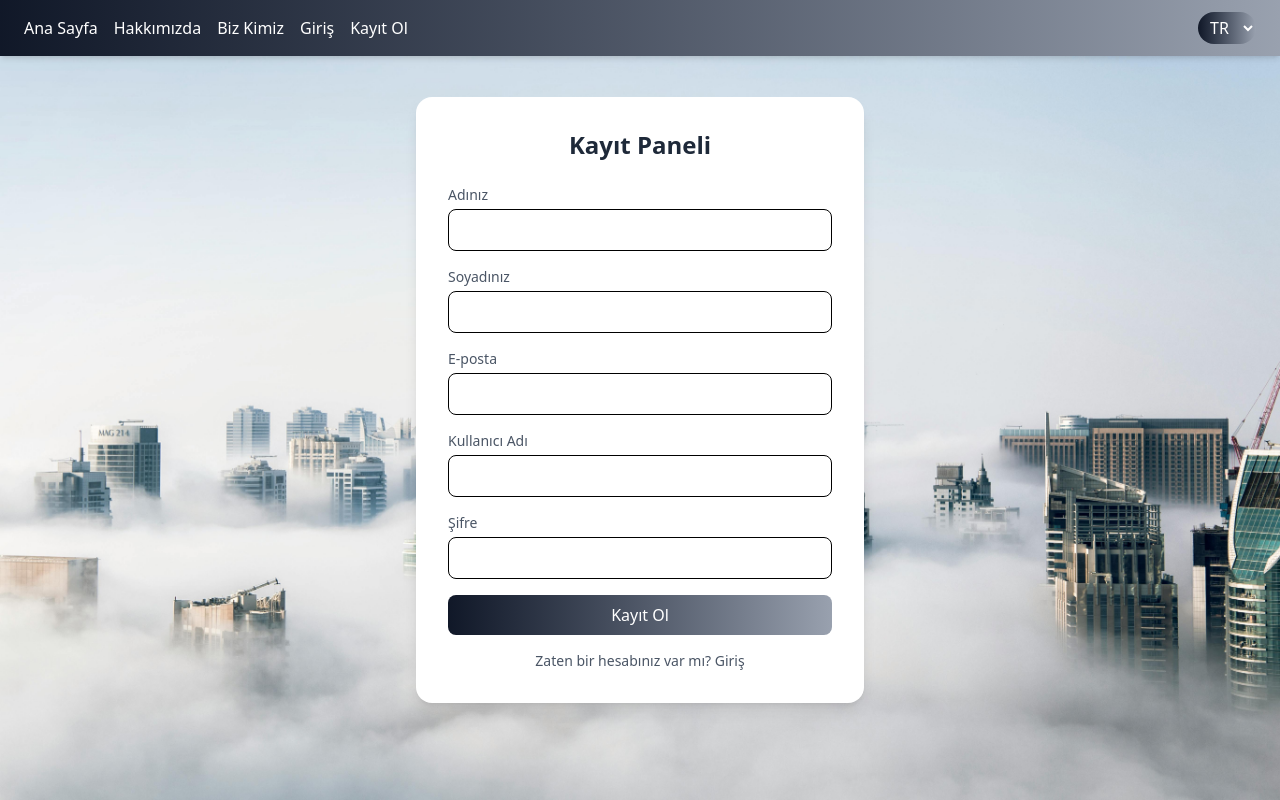
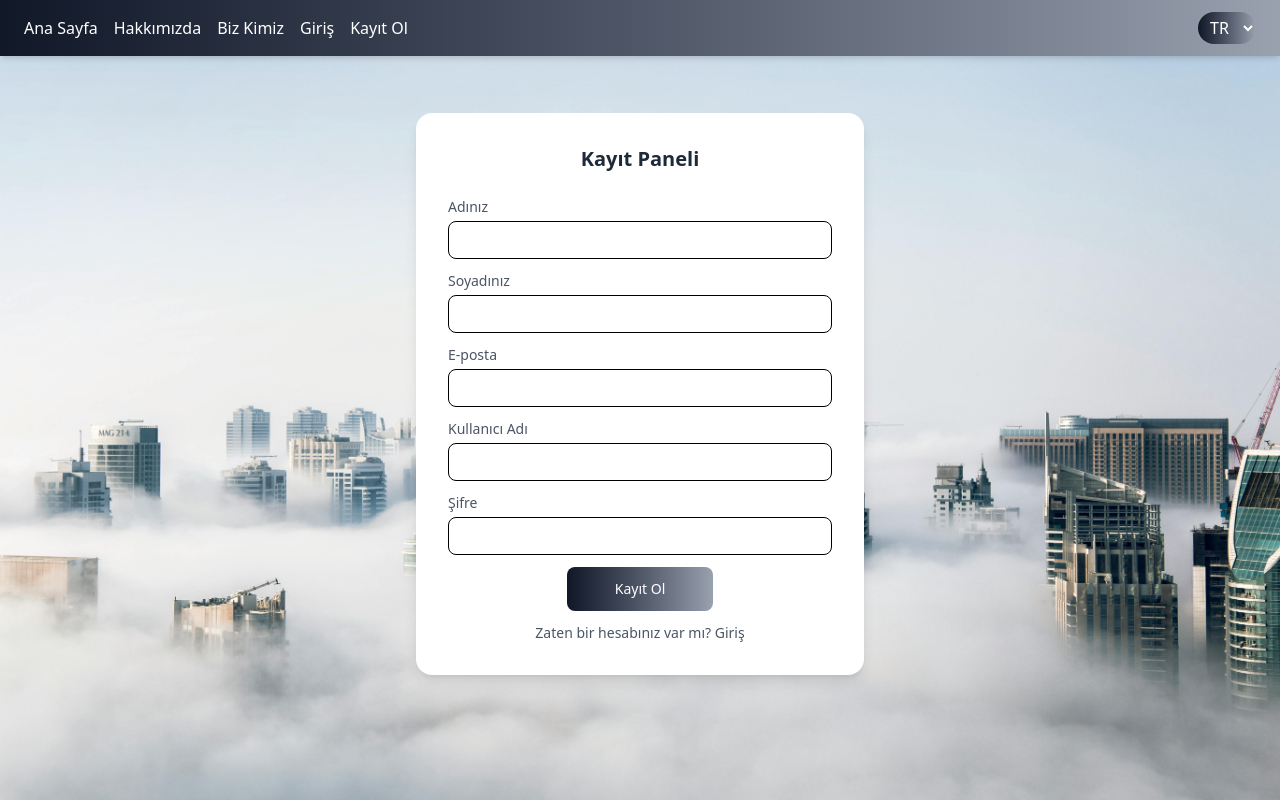
Before and after one commit to IREMG0KCE/LoginSignupProject-React, a React (Vite) app: page /signup in a window 1280 px wide. Built offline with nearby package versions, Linux system fonts and the light colour scheme.

Commit message:
authorization

```diff
--- a/src/App.jsx
+++ b/src/App.jsx
@@ -14,7 +14,8 @@ import AuthPage from "./pages/auth";
 import { ToastContainer } from "react-toastify";
 import "react-toastify/dist/ReactToastify.css";
 import UserRegister from "./pages/userRegister";
-
+import ProtectedAdminRoute from "./components/AdminRoute";
+import AdminLayout from "./adminLayouts/dashboard";
 function App() {
   return (
     <>
@@ -33,16 +34,16 @@ function App() {
 
         {/* Private Layout (dashboard) */}
      {/* Private Layout (dashboard) */}
-<Route element={<Dashboard />}>
-  <Route path="/adminLayouts/dashboard" element={<div>Dashboard ana sayfa</div>} />
-  <Route path="/profil" element={<div>Profil sayfası</div>} />
-  <Route path="/musteriler" element={<Customers />} /> {/* <-- burası */}
-  <Route path="/hakkimda" element={<div>Hakkımda sayfası</div>} />
-  <Route path="/auth" element={<AuthPage />} />
-  <Route path="/customers/update/:id" element={<CustomerUpdate />} />
-  <Route path="/UserRegister" element={<UserRegister />} />
+<Route element={<ProtectedAdminRoute />}>
+  <Route path="/admin/dashboard" element={<AdminLayout />} />
+  <Route path="/admin/profil" element={<div>Profil sayfası</div>} />
+  <Route path="/admin/musteriler" element={<Customers />} />
+  <Route path="/admin/hakkimda" element={<div>Hakkımda sayfası</div>} />
+  <Route path="/admin/auth" element={<AuthPage />} />
+  <Route path="/admin/customers/update/:id" element={<CustomerUpdate />} />
+  <Route path="/admin/userregister" element={<UserRegister />} />
+</Route>
 
-</Route>
 
 
         {/* 404 */}
--- a/src/adminLayouts/dashboard.jsx
+++ b/src/adminLayouts/dashboard.jsx
@@ -30,9 +30,10 @@ const Dashboard = () => {
     headers: { Authorization: `Bearer ${token}` },
   })
     .then((res) => res.json())
-      .then((data) => setUser(data))
+    .then((data) => setUser(data)) // sadece UI (Navbar vs.) için
     .catch((err) => console.error(err));
 }, []);
+
 
   return (
     <div className="flex min-h-screen">
--- /dev/null
+++ b/src/components/AdminRoute.jsx
@@ -0,0 +1,11 @@
+import { Navigate, Outlet } from "react-router-dom";
+
+export default function AdminRoute() {
+  const user = JSON.parse(localStorage.getItem("user"));
+
+  if (!user || user.role?.toLowerCase() !== "admin") {
+    return <Navigate to="/Login" replace />; // admin değilse login sayfasına yönlendir
+  }
+
+  return <Outlet />; // adminse nested route’ları göster
+}
--- a/src/components/Login.jsx
+++ b/src/components/Login.jsx
@@ -26,12 +26,11 @@ function Login() {
 
     const data = await res.json();
 
-    if (res.status === 200) {
-      localStorage.setItem('token', data.token);
-      toast.success("Giriş başarılı!");
-       navigate('/adminLayouts/dashboard');
-
-    } else {
+ if (res.status === 200) {
+  localStorage.setItem('token', data.token);           // token
+  localStorage.setItem('user', JSON.stringify(data.user)); // user bilgisi
+  navigate('/admin/dashboard');                        // admin dashboard’a yönlendir
+} else {
       toast.error("Hatalı giriş!");
     }
   } catch (err) {
@@ -75,7 +74,7 @@ function Login() {
 
           <button
             type="submit"
-            className="w-full py-2 bg-gradient-to-r from-gray-900 to-gray-400 text-white rounded-lg hover:from-gray-700 hover:to-blue-300 transition"
+            className="px-12 py-3 bg-gradient-to-r from-gray-900 to-gray-400 text-white rounded-lg hover:from-gray-700 hover:to-blue-300 transition text-sm mx-auto block"
           >
             {t("Login")}
           </button>
--- a/src/components/Signup.jsx
+++ b/src/components/Signup.jsx
@@ -1,9 +1,10 @@
 import React, { useState } from 'react';
-import { Link } from 'react-router-dom';
+import { Link, useNavigate } from 'react-router-dom';
 import { useTranslation } from 'react-i18next';
-
+import { toast } from 'react-toastify';
 function Signup() {
   const { t } = useTranslation();
+ const navigate = useNavigate();
 
   // Form state
   const [name, setName] = useState('');
@@ -26,59 +27,105 @@ function Signup() {
       const data = await res.json();
 
       if (res.status === 201) {
-        alert('Kayıt başarılı!');
-        // opsiyonel: sayfayı login sayfasına yönlendir
+           toast.success("Kayıt başarılı!");
+            navigate('/Login');
       } else {
-        alert('Kayıt başarısız: ' + data.error);
+          toast.error('Kayıt başarısız: ' + data.error);
       }
     } catch (err) {
       console.error(err);
-      alert('Sunucu hatası!');
+        toast.error('Sunucu hatası!');
     }
   };
 
   return (
-    <div className="flex items-center justify-center min-h-screen bg-transparent">
-      <div className="w-full max-w-md bg-white p-8 rounded-2xl shadow-lg">
-        <h3 className="text-2xl font-bold text-center text-gray-800 mb-6">{t("Signup Panel")}</h3>
-        <form className="space-y-4" onSubmit={handleSubmit}>
+   <div className="flex items-center justify-center min-h-[calc(100vh-80px)] bg-transparent px-4 pt-17">
+  <div className="w-full max-w-sm sm:max-w-md bg-white p-6 sm:p-8 rounded-2xl shadow-lg">
+    <h3  className="text-xl font-bold text-center text-gray-800 mb-6">
+      {t("Signup Panel")}
+    </h3>
+
+    <form className="space-y-3" onSubmit={handleSubmit}>
       <div>
-            <label className="block text-sm font-medium text-gray-600 mb-1">{t("Name")}</label>
-            <input type="text" value={name} onChange={e => setName(e.target.value)}
-              className="w-full px-4 py-2 border rounded-lg focus:outline-none focus:ring-1 focus:ring-blue-500 focus:border-blue-500 transition"/>
-          </div>
-          <div>
-            <label className="block text-sm font-medium text-gray-600 mb-1">{t("Surname")}</label>
-            <input type="text" value={surname} onChange={e => setSurname(e.target.value)}
-              className="w-full px-4 py-2 border rounded-lg focus:outline-none focus:ring-1 focus:ring-blue-500 focus:border-blue-500 transition"/>
-          </div>
-          <div>
-            <label className="block text-sm font-medium text-gray-600 mb-1">{t("Email")}</label>
-            <input type="email" value={email} onChange={e => setEmail(e.target.value)}
-              className="w-full px-4 py-2 border rounded-lg focus:outline-none focus:ring-1 focus:ring-blue-500 focus:border-blue-500 transition"/>
-          </div>
-          <div>
-            <label className="block text-sm font-medium text-gray-600 mb-1">{t("Username")}</label>
-            <input type="text" value={username} onChange={e => setUsername(e.target.value)}
-              className="w-full px-4 py-2 border rounded-lg focus:outline-none focus:ring-1 focus:ring-blue-500 focus:border-blue-500 transition"/>
-          </div>
-          <div>
-            <label className="block text-sm font-medium text-gray-600 mb-1">{t("Password")}</label>
-            <input type="password" value={password} onChange={e => setPassword(e.target.value)}
-              className="w-full px-4 py-2 border rounded-lg focus:outline-none focus:ring-1 focus:ring-blue-500 focus:border-blue-500 transition"/>
+        <label className="block text-sm font-medium text-gray-600 mb-1">
+          {t("Name")}
+        </label>
+        <input
+          type="text"
+          value={name}
+          onChange={e => setName(e.target.value)}
+          className="w-full px-3 py-2 border rounded-lg text-sm focus:outline-none focus:ring-1 focus:ring-blue-500 focus:border-blue-500 transition"
+        />
       </div>
 
-          <button type="submit"
-            className="w-full py-2 bg-gradient-to-r from-gray-900 to-gray-400 text-white rounded-lg hover:from-gray-700 hover:to-blue-300 transition">
+      <div>
+        <label className="block text-sm font-medium text-gray-600 mb-1">
+          {t("Surname")}
+        </label>
+        <input
+          type="text"
+          value={surname}
+          onChange={e => setSurname(e.target.value)}
+          className="w-full px-3 py-2 border rounded-lg text-sm focus:outline-none focus:ring-1 focus:ring-blue-500 focus:border-blue-500 transition"
+        />
+      </div>
+
+      <div>
+        <label className="block text-sm font-medium text-gray-600 mb-1">
+          {t("Email")}
+        </label>
+        <input
+          type="email"
+          value={email}
+          onChange={e => setEmail(e.target.value)}
+          className="w-full px-3 py-2 border rounded-lg text-sm focus:outline-none focus:ring-1 focus:ring-blue-500 focus:border-blue-500 transition"
+        />
+      </div>
+
+      <div>
+        <label className="block text-sm font-medium text-gray-600 mb-1">
+          {t("Username")}
+        </label>
+        <input
+          type="text"
+          value={username}
+          onChange={e => setUsername(e.target.value)}
+          className="w-full px-3 py-2 border rounded-lg text-sm focus:outline-none focus:ring-1 focus:ring-blue-500 focus:border-blue-500 transition"
+        />
+      </div>
+
+      <div>
+        <label className="block text-sm font-medium text-gray-600 mb-1">
+          {t("Password")}
+        </label>
+        <input
+          type="password"
+          value={password}
+          onChange={e => setPassword(e.target.value)}
+          className="w-full px-3 py-2 border rounded-lg text-sm focus:outline-none focus:ring-1 focus:ring-blue-500 focus:border-blue-500 transition"
+        />
+      </div>
+
+      <button
+  type="submit"
+  className="px-12 py-3 bg-gradient-to-r from-gray-900 to-gray-400 text-white rounded-lg hover:from-gray-700 hover:to-blue-300 transition text-sm mx-auto block"
+>
   {t("Signup")}
 </button>
+
       <p className="text-sm text-gray-600 text-center">
         {t("Already have an account?")}{" "}
-            <Link to="/login" className="inline-block text-gray-600 font-medium hover:text-blue-500">{t("Login")}</Link>
+        <Link
+          to="/login"
+          className="inline-block text-gray-600 font-medium hover:text-blue-500"
+        >
+          {t("Login")}
+        </Link>
       </p>
     </form>
   </div>
 </div>
+
   );
 }
 
```
Lines whose indentation alone changed are shown as unchanged.
